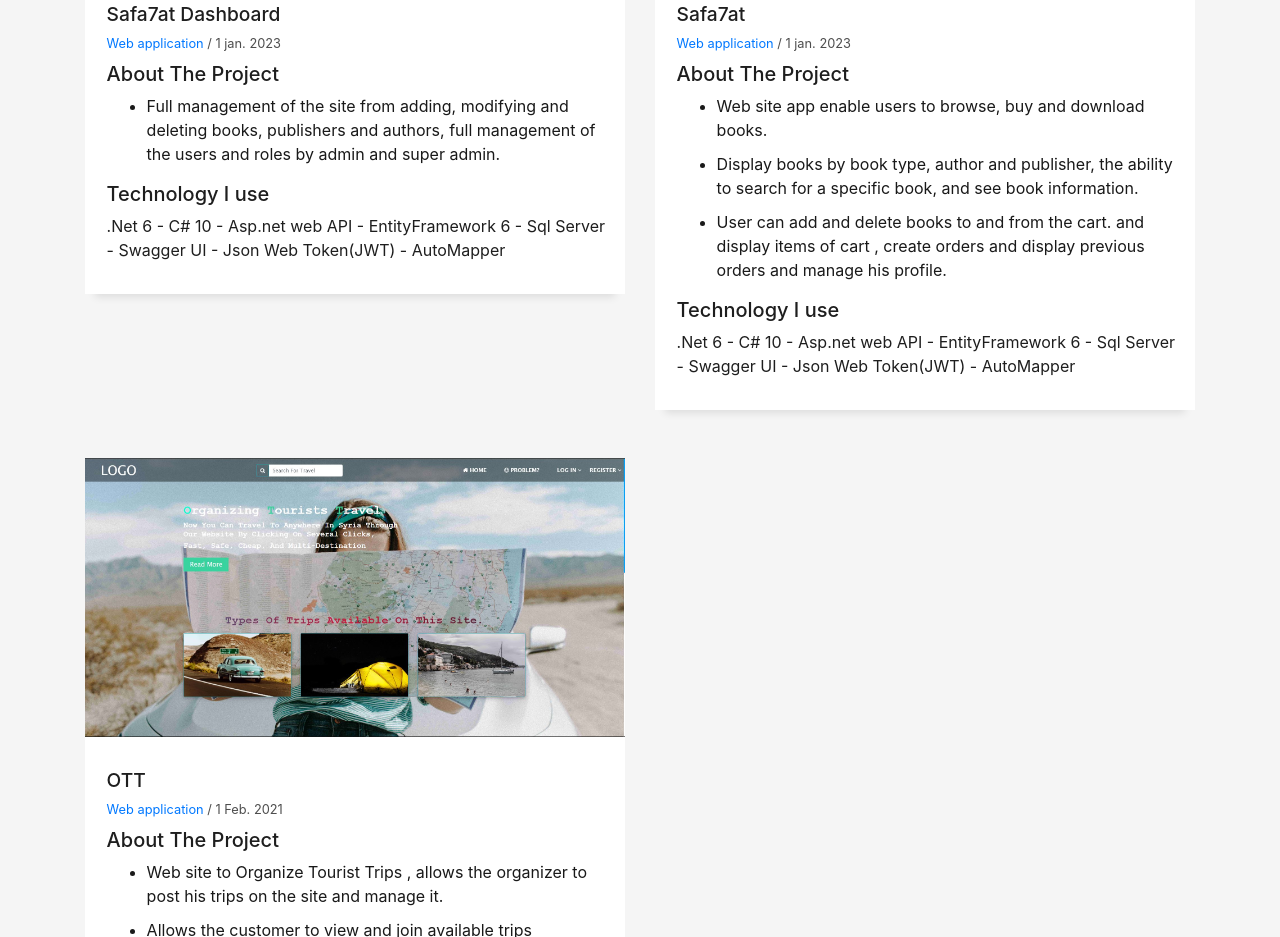
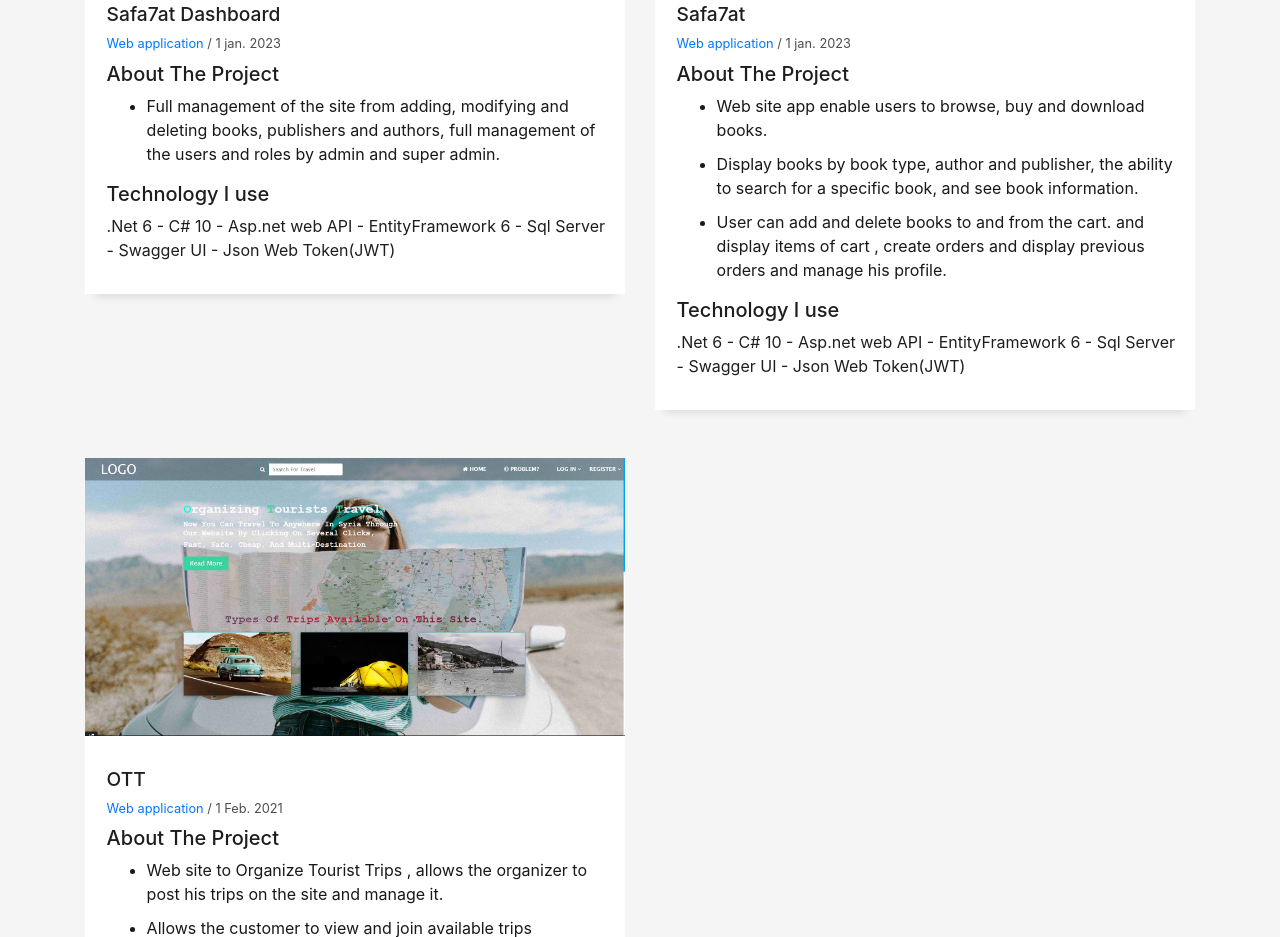
Before and after one commit to Bahaa-21/Protfolio, a plain HTML site: page index.html in a window 1280 px wide. Shown: the part 2742-3679 px from the top of the page. Drawn offline with Linux system fonts and the light colour scheme; files whose address does not match are found by name.

Commit message:
Update Photo

```diff
--- a/index.html
+++ b/index.html
@@ -230,11 +230,11 @@
                     management, the ability to adapt to different working environments and good communication with the
                     work team.
                   </p>
-                  <a href="/pdf/cv.pdf" download="cv.pdf">
+                  <!-- <a href="/pdf/cv.pdf" download="cv.pdf">
                     <button class="cv">
                       Download My CV
                     </button>
-                  </a>
+                  </a> -->
                 </div>
               </div>
             </div>
@@ -303,7 +303,7 @@
                       <h5 class="mt-2 mb-2">Technology I use</h5>
                       <span>
                         .Net 6 - C# 10 - Asp.net web API - EntityFramework 6 - Sql Server -
-                        Swagger UI - Json Web Token(JWT) - AutoMapper
+                        Swagger UI - Json Web Token(JWT)
                         </p>
                     </div>
                   </div>
@@ -351,7 +351,7 @@
                       <h5 class="mt-2 mb-2">Technology I use</h5>
                       <span>
                         .Net 6 - C# 10 - Asp.net web API - EntityFramework 6 - Sql Server
-                        - Swagger UI - Json Web Token(JWT) - AutoMapper
+                        - Swagger UI - Json Web Token(JWT)
                         </p>
                     </div>
                   </div>
@@ -362,9 +362,9 @@
         </div>
         <div class="col-md-6">
           <div class="work-box">
-            <a href="./img/Ott.jpg" data-lightbox="gallery-mf">
+            <a href="./img/Capture1.JPG" data-lightbox="gallery-mf">
               <div class="work-img">
-                <img src="./img/Ott.jpg" alt="" class="img-fluid" />
+                <img src="./img/Capture1.JPG" alt="" class="img-fluid" />
               </div>
               <div class="work-content">
                 <div class="row">
```
Also changed, not shown: img/Capture1.JPG (added), img/OTT.jpg (deleted).
